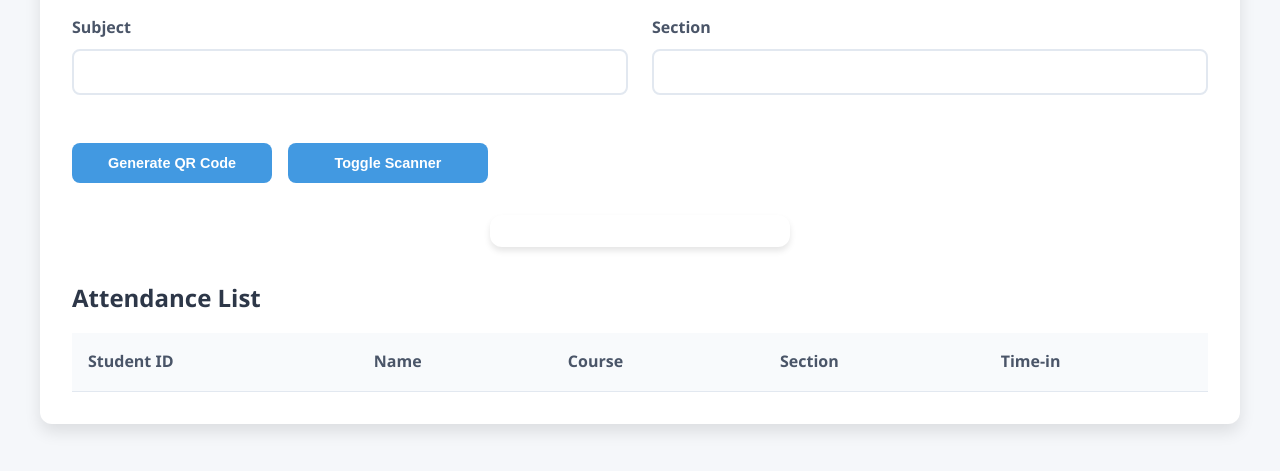
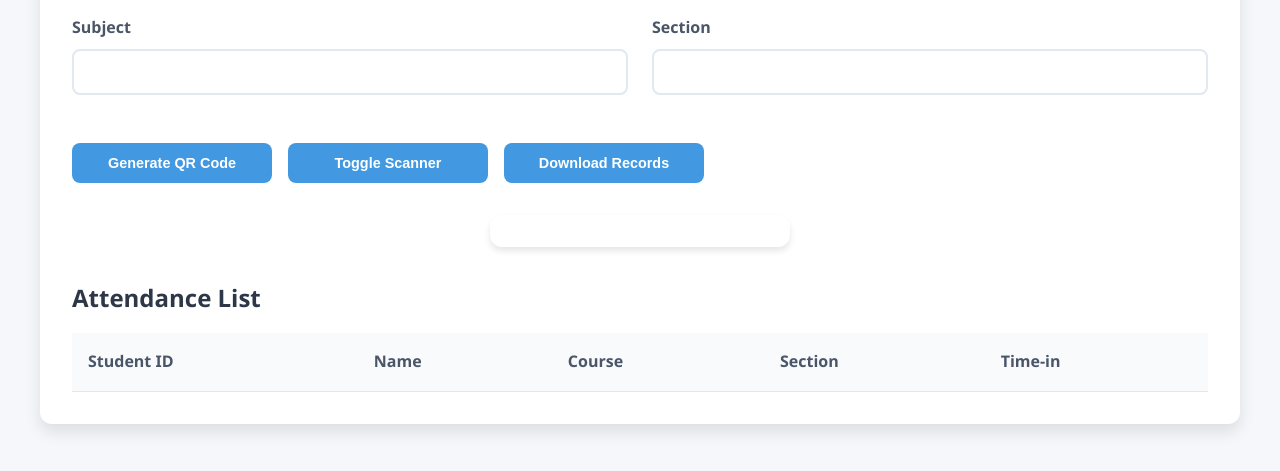
Before and after one commit to Lazytech15/Firebase-Record-API-teacher, a plain HTML site: page index.html in a window 1280 px wide. Shown: the part 133-604 px from the top of the page. Drawn offline with Linux system fonts and the light colour scheme; some packages are replaced by stand-ins of ours; a script that the page names is missing.

Commit message:
Update index.html

```diff
--- a/index.html
+++ b/index.html
@@ -29,7 +29,7 @@
         <div class="button-group">
             <button onclick="generateQR()">Generate QR Code</button>
             <button onclick="toggleScanner()">Toggle Scanner</button>
-<!--             <button onclick="showExportOptions()">Download Records</button> -->
+            <button onclick="showExportOptions()">Download Records</button>
         </div>
 
         <!-- QR Code Display -->
```
